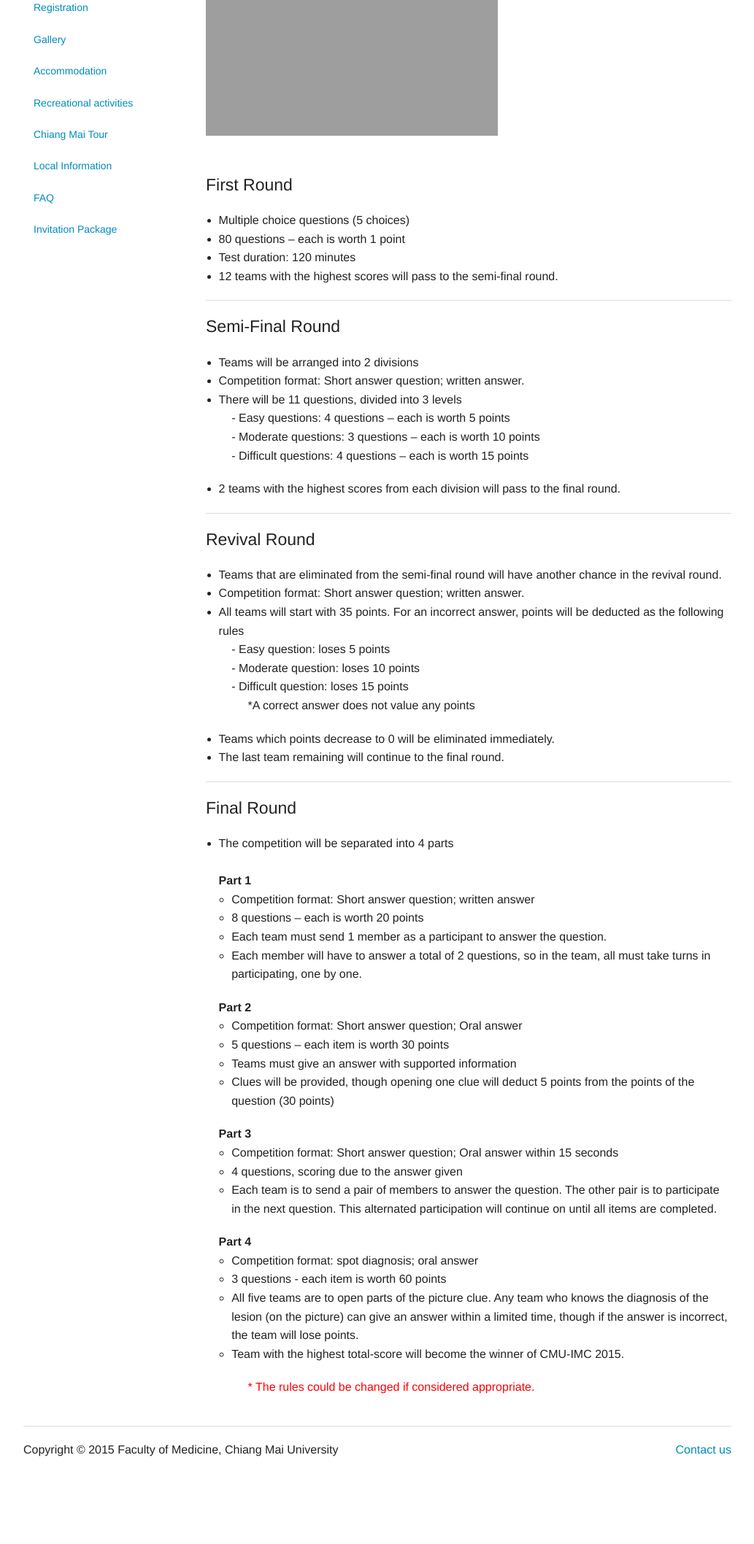
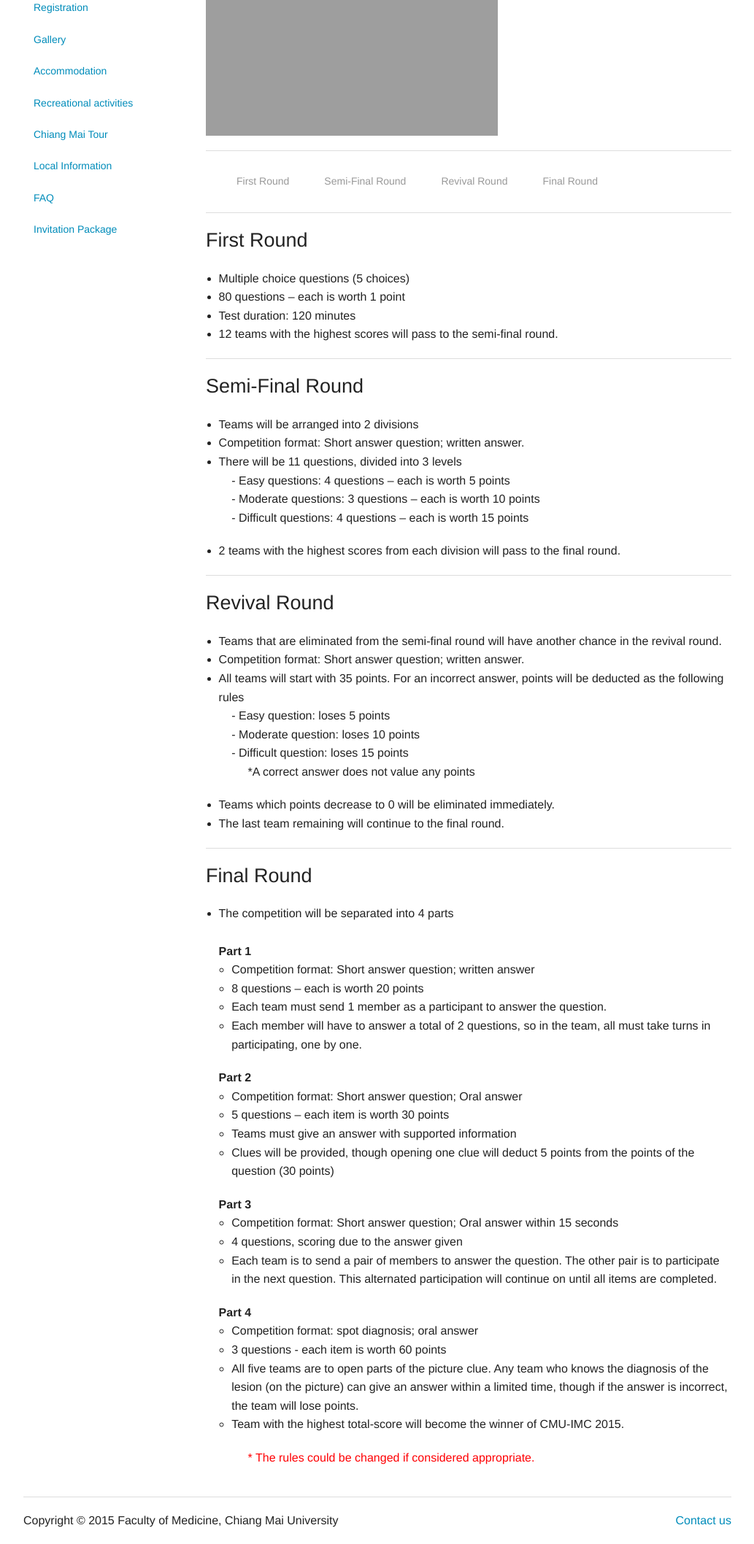
Before and after one commit to pahntanapat/CMU-IMC-2015, a PHP site: page /competition.html in a window 1280 px wide. Shown: the part 290-2406 px from the top of the page at 73% size, without its empty margins (123-1156 px from the left). Before the commit the page ends 2286 px from the top, so only its background shows below. Run offline with PHP 8.4, Linux system fonts and the light colour scheme; some libraries are stand-ins or nearby versions; grey boxes are pictures that could not be loaded.

Commit message:
index.html & css/prime.css : fix test modal bg not following scroll + add reference to custom css competition.html : set header level to match other pages, add magellan bar

```diff
--- a/competition.html
+++ b/competition.html
@@ -119,9 +119,22 @@
           <h1>The Competition <small></small></h1>
 
           <br>
-          <img src="pictures/compete/competition_chart.jpg" alt=""/><br><br><br>
+          <img src="pictures/compete/competition_chart.jpg" alt=""/><br>
 
-		  <h4>First Round</h4>
+		  <hr>
+
+				  <div id="magellan" class="magellan-container" data-magellan-expedition="fixed">
+		  <dl class="sub-nav">
+			<dd data-magellan-arrival="first"><a href="#first">First Round</a></dd>
+            <dd data-magellan-arrival="sf"><a href="#sf">Semi-Final Round</a></dd>
+            <dd data-magellan-arrival="rev"><a href="#rev">Revival Round</a></dd>
+			<dd data-magellan-arrival="final"><a href="#final">Final Round</a></dd>
+          </dl>
+		  </div>
+		  <hr>
+
+		  <a name="first"></a>
+		  <h3 data-magellan-destination="first">First Round</h3>
           <p><ul>
           <li>Multiple choice questions (5 choices)</li>
           <li>80 questions – each is worth 1 point</li>
@@ -131,7 +144,8 @@
 
 		  <hr>
 
-          <h4>Semi-Final Round</h4>
+		  <a name="sf"></a>
+          <h3 data-magellan-destination="sf">Semi-Final Round</h3>
           <p><ul>
           <li>Teams will be arranged into 2 divisions</li>
           <li>Competition format: Short answer question; written answer.</li>
@@ -144,7 +158,8 @@
 
 		  <hr>
 
-		  <h4>Revival Round</h4>
+		  <a name="rev"></a>
+		  <h3 data-magellan-destination="rev">Revival Round</h3>
           <p><ul>
           <li>Teams that are eliminated from the semi-final round will have another chance in the revival round.</li>
           <li>Competition format: Short answer question; written answer.</li>
@@ -159,7 +174,8 @@
 
           <hr>
 
-		  <h4>Final Round</h4>
+		  <a name="final"></a>
+		  <h3 data-magellan-destination="final">Final Round</h3>
 		  <p><ul>
           <li>The competition will be separated into 4 parts</li><br>
 
--- a/css/prime.css
+++ b/css/prime.css
@@ -1,3 +1,5 @@
 .sidebar.fixed,
 [data-magellan-expedition] {
   left: auto !important; }
+.reveal-modal-bg {
+  position: fixed;}
--- a/index.html
+++ b/index.html
@@ -6,6 +6,7 @@
 	<title>CMU-IMC 2015</title>
 	<link rel="stylesheet" href="css/foundation.css" />
 	<link rel="stylesheet" type="text/css" href="slick/slick.css"/>
+	<link rel="stylesheet" href="css/prime.css" />
 	<script src="js/vendor/modernizr.js"></script>
 </head>
 <body>
```
